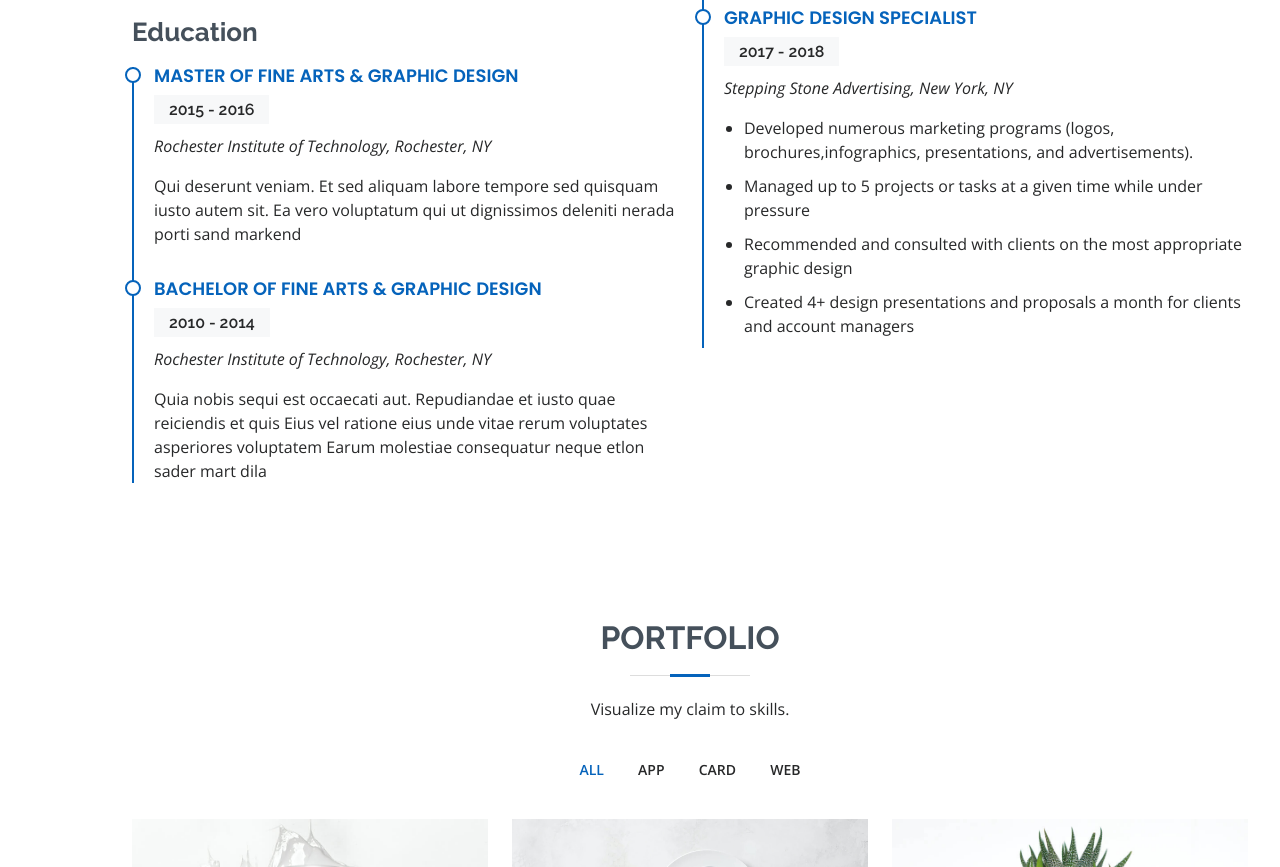
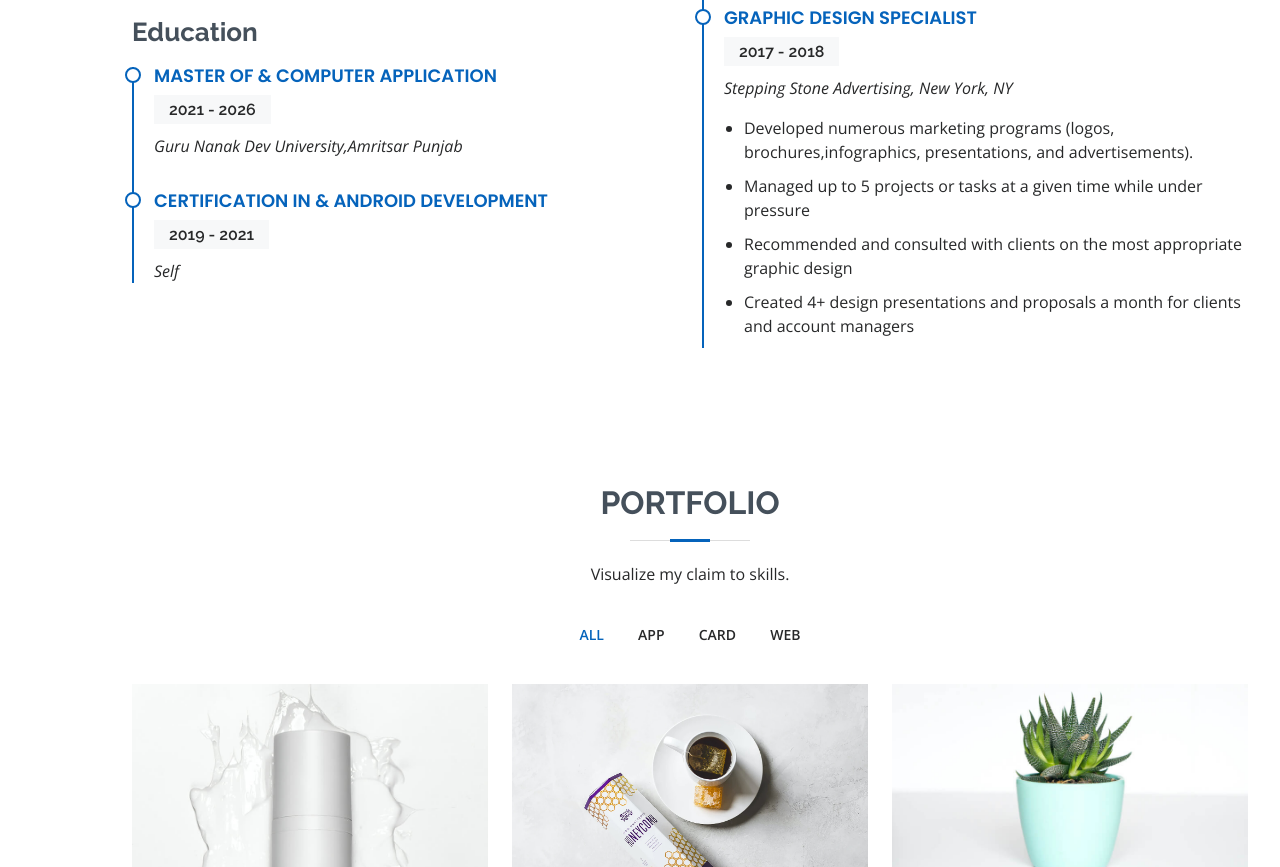
Before and after one commit to WizCoderr/sayam-sharma, a plain HTML site: page index.html in a window 1280 px wide. Shown: the part 3036-3903 px from the top of the page. Drawn offline with nearby package versions, Linux system fonts and the light colour scheme.

Commit message:
education added

```diff
--- a/index.html
+++ b/index.html
@@ -288,19 +288,17 @@
                 <li>ssayam200@gmail.com</li>
               </ul>
             </div>
-
             <h3 class="resume-title">Education</h3>
             <div class="resume-item">
-              <h4>Master of Fine Arts &amp; Graphic Design</h4>
-              <h5>2015 - 2016</h5>
-              <p><em>Rochester Institute of Technology, Rochester, NY</em></p>
-              <p>Qui deserunt veniam. Et sed aliquam labore tempore sed quisquam iusto autem sit. Ea vero voluptatum qui ut dignissimos deleniti nerada porti sand markend</p>
+              <h4>Master of  &amp; Computer Application</h4>
+              <h5>2021 - 2026</h5>
+              <p><em>Guru Nanak Dev University,Amritsar Punjab</em></p>
+
             </div>
             <div class="resume-item">
-              <h4>Bachelor of Fine Arts &amp; Graphic Design</h4>
-              <h5>2010 - 2014</h5>
-              <p><em>Rochester Institute of Technology, Rochester, NY</em></p>
-              <p>Quia nobis sequi est occaecati aut. Repudiandae et iusto quae reiciendis et quis Eius vel ratione eius unde vitae rerum voluptates asperiores voluptatem Earum molestiae consequatur neque etlon sader mart dila</p>
+              <h4>Certification in &amp; Android Development</h4>
+              <h5>2019 - 2021</h5>
+              <p><em>Self</em></p>
             </div>
           </div>
           <div class="col-lg-6">
```
